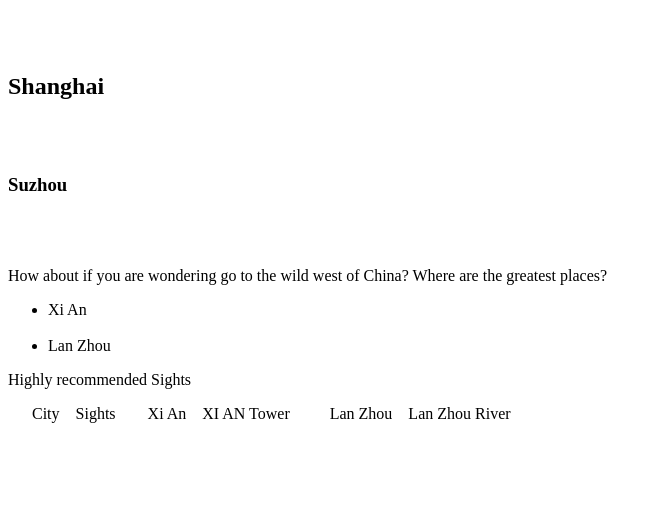
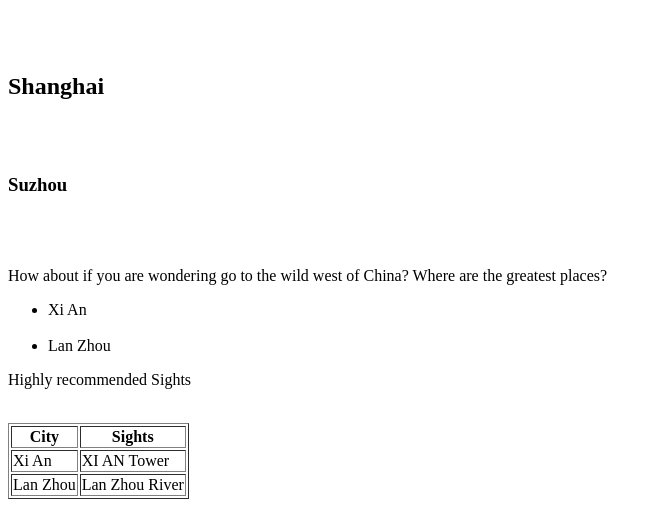
Before and after one commit to smilesiya/smilesiya.github.io, a plain HTML site: page index.html in a window 1280 px wide. Shown: the part 404-911 px from the top of the page, without its empty margins (0-662 px from the left). Before the commit the page ends 835 px from the top, so only its background shows below. Drawn offline with Linux system fonts and the light colour scheme.

Commit message:
Update index.html

```diff
--- a/index.html
+++ b/index.html
@@ -18,6 +18,7 @@
     <li>Lan Zhou</li>
   </ul>
   <p> Highly recommended Sights </p>
+  <table border="1">
   <tr>
     <th>City</th>
     <th>Sights</th>
@@ -30,5 +31,7 @@
     <td>Lan Zhou</td>
     <td>Lan Zhou River</td>
   </tr>
+  </table>
+
   </body>
 </html>
```
